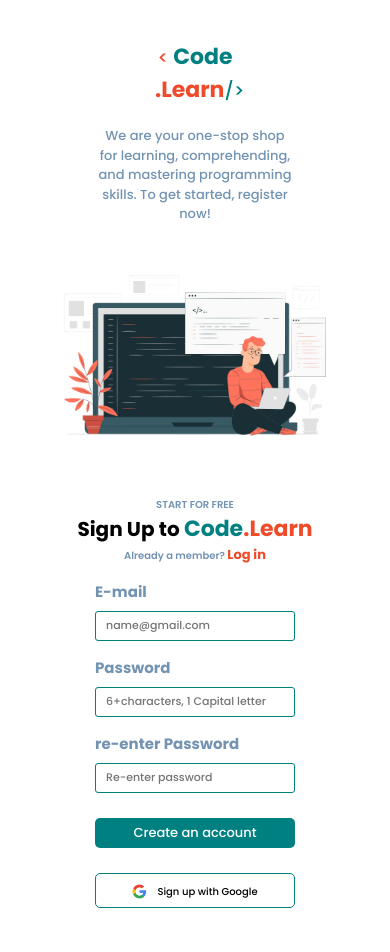
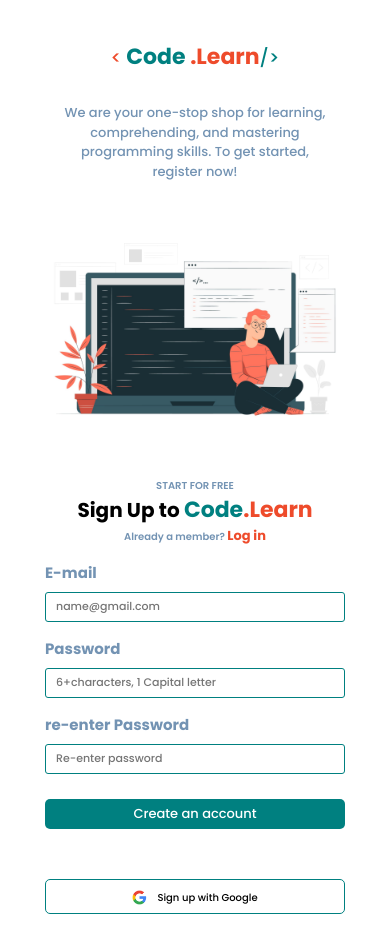
Before and after one commit to Ng1n3/Sign-up-Form, a plain HTML site: page index.html in a window 390 px wide. Drawn offline with Linux system fonts and the light colour scheme.

Commit message:
working on media queries style.css

```diff
--- a/style.css
+++ b/style.css
@@ -273,7 +273,7 @@ and (max-width: 640px) {
 
     .logo {
         font-size: 22px;
-        width: 80px;
+        width: 100%
         margin: 0 auto;
     }
 
@@ -285,8 +285,9 @@ and (max-width: 640px) {
     .logo-paragraph {
         text-align: center;
         margin: 20px auto;
+        padding: 10px;
         font-size: 13px;
-        width: min(200px, 100%);
+        width: min(300px, 100%);
         color: var(--text-grey);
         font-weight: var(--second-level)
     }
@@ -303,7 +304,7 @@ and (max-width: 640px) {
 
     img,
     picture {
-    width: min(280px, 100%);
+    width: min(300px, 100%);
 
 }
 
@@ -336,7 +337,7 @@ label {
 
     input {
         height: 30px;
-        width: 200px;
+        width: 300px;
         padding: 5px 10px;
         border-radius: 3px;
         border: 1px solid var(--logo-blue);
@@ -345,8 +346,9 @@ label {
 }
 
 button {
-    margin-top: 25px;
-    width: 200px;
+    margin: 25px auto;
+    align-self: center;
+    width: 300px;
     height: 30px;
     border-radius: 5px;
     border: none;
@@ -369,7 +371,7 @@ button:hover {
     display: flex;
     justify-content:center;
     gap: 10px;
-    width: 200px;
+    width: 300px;
     border-radius: 5px;
     height: 35px;
     padding: 10px;
```
